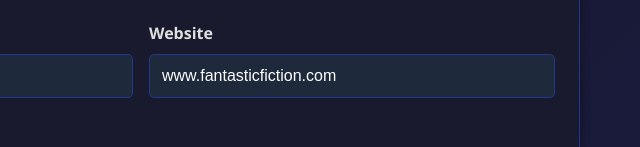
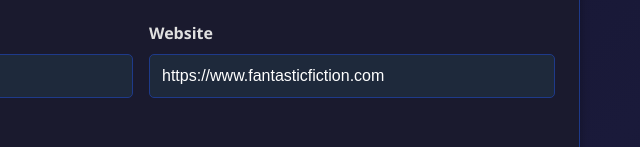
Before and after one commit to dushdhanu/Bookshop-Delivery-System, a website: page bookseller/profile.html in a window 1280 px wide. Shown: the part 653-800 px from the top of the page, 640-1280 px from the left. Drawn offline with Linux system fonts and the light colour scheme; some packages are replaced by stand-ins of ours; files that its build step writes are made by us from their sources; no server answers; a script that the page names is missing.

Commit message:
Fix URL validation issue preventing bookseller profile save

```diff
--- a/bookseller/profile.html
+++ b/bookseller/profile.html
@@ -277,7 +277,7 @@
                                     </div>
                                     <div class="form-group">
                                         <label for="website" class="form-label">Website</label>
-                                        <input type="url" id="website" name="website" class="form-input" value="www.fantasticfiction.com">
+                                        <input type="url" id="website" name="website" class="form-input" value="https://www.fantasticfiction.com">
                                     </div>
                                 </div>
 
```
